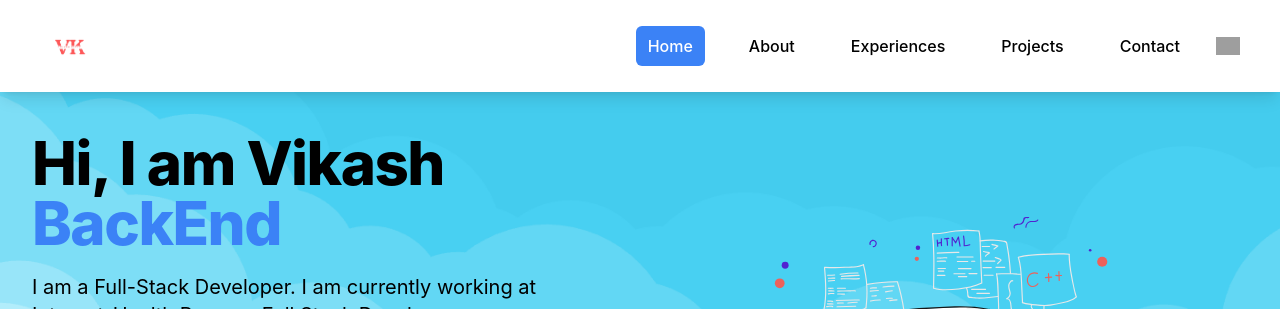
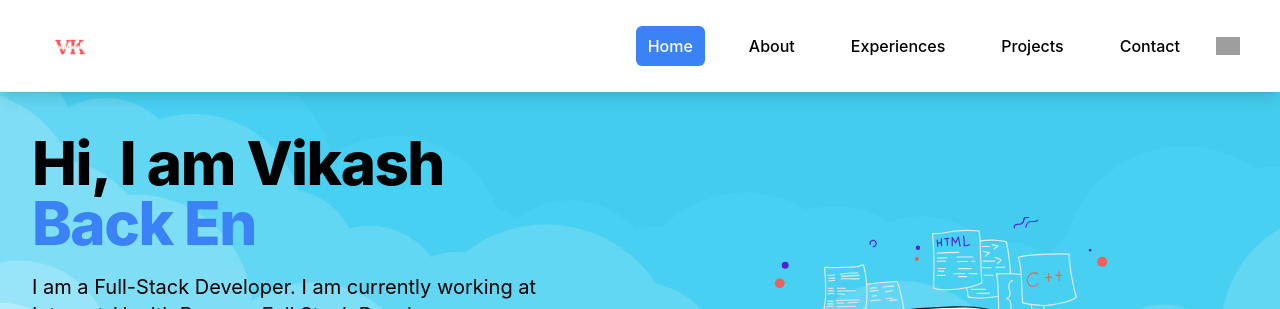
Before and after one commit to Vikashnaidu007/Portfolio, a React (Create React App) app: page / in a window 1280 px wide. Shown: the top 309 px of the page. Built offline with nearby package versions, Linux system fonts and the light colour scheme; grey boxes are pictures that could not be loaded.

Commit message:
Update Home.jsx

```diff
--- a/src/views/Home.jsx
+++ b/src/views/Home.jsx
@@ -32,7 +32,7 @@ const Home = () => {
               </motion.span>
               <span className="block text-blue-500 z-0 lg:inline">
                 <TypingEffect
-                  texts={["Full-Stack Developer", "BackEnd Developer", "Freelancer"]}
+                  texts={["Full-Stack Developer", "Back End Developer", "Front End Developer"]}
                   speed={100}
                   eraseSpeed={50}
                   delay={2000}
```
